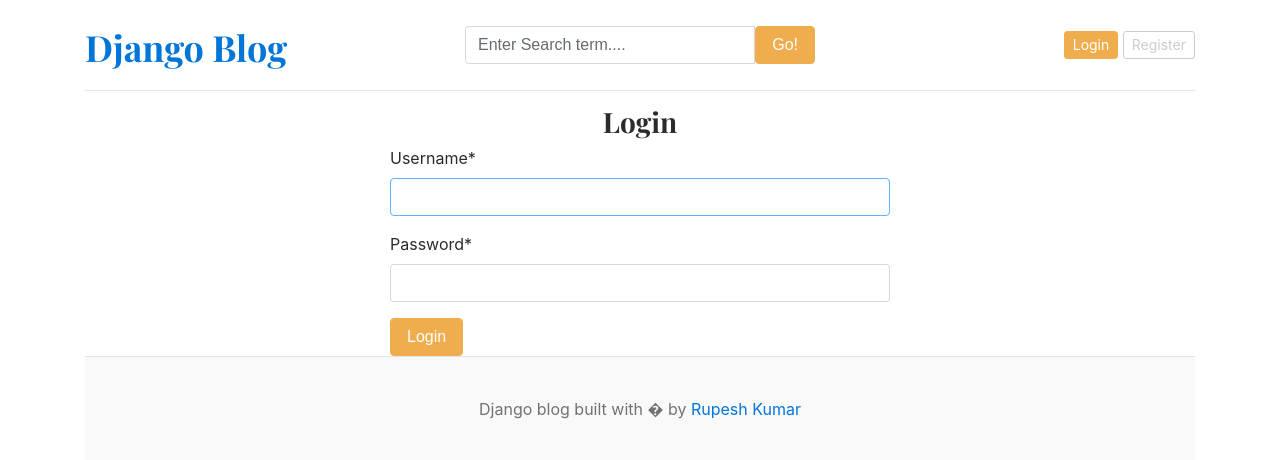
After one commit to RUPESH-YADRAJ/Blogging-Website, a Django app: page /login/ in a window 1280 px wide. The commit adds this page. Shown: the top 460 px of the page. Run offline with Django 5.2, Linux system fonts and the light colour scheme; data that the repository does not hold is empty; some libraries are stand-ins or nearby versions.

Commit message:
login and logout functionality

```diff
--- a/blog_main/forms.py
+++ b/blog_main/forms.py
@@ -3,4 +3,4 @@ from django.contrib.auth.forms import UserCreationForm
 class RegistrationForm(UserCreationForm):
   class Meta:
     model = User
-    fields = ( 'email','username')
+    fields = ( 'email','username','password1','password2')
--- a/blog_main/urls.py
+++ b/blog_main/urls.py
@@ -27,5 +27,7 @@ urlpatterns = [
     path('category/', include('blogs.urls')),
     path('blogs/<slug:slug>/', BlogsView.blogs, name = 'blogs'),
     path('blogs/search/',BlogsView.search, name = 'search'),
-    path('register/', views.register, name = 'register')
+    path('register/', views.register, name = 'register'),
+    path('login/', views.login, name = 'login'),
+    path('logout/', views.logout, name = 'logout'),
 ] + static(settings.MEDIA_URL, document_root=settings.MEDIA_ROOT)
--- a/blog_main/views.py
+++ b/blog_main/views.py
@@ -4,6 +4,8 @@ from django.shortcuts import redirect,render
 from blogs.models import Blog,Category
 from assignment.models import About
 from .forms import RegistrationForm
+from django.contrib.auth.forms import AuthenticationForm
+from django.contrib import auth
 def home(request):
   featured_posts = Blog.objects.filter(is_featured = True, status = 'Published').order_by('-updated_at')
   posts = Blog.objects.filter(is_featured = False, status = 'Published')
@@ -39,3 +41,23 @@ def register(request):
     'form':form,
   }
   return render(request, 'register.html',context)
+
+def login(request):
+  if request.method == 'POST':
+    form = AuthenticationForm(request, data = request.POST)
+    if form.is_valid():
+      username = form.cleaned_data['username']
+      password = form.cleaned_data['password']
+      user = auth.authenticate(username = username, password = password)
+      if user is not None:
+        auth.login(request, user)
+      return redirect('home')
+  form = AuthenticationForm()
+  context = {
+    'form' : form
+  }
+  return render(request,'login.html',context)
+
+def logout(request):
+  auth.logout(request)
+  return redirect('home')
--- a/templates/base.html
+++ b/templates/base.html
@@ -27,8 +27,14 @@
             </form>
           </div>
           <div class="col-4 d-flex justify-content-end align-items-center">
-            <a class="btn btn-sm btn-warning" href="#">Login</a> &nbsp;
+            {% if not user.is_authenticated %}
+            <a class="btn btn-sm btn-warning" href="{%url 'login' %}">Login</a> &nbsp;
             <a class="btn btn-sm btn-outline-secondary" href="{% url 'register' %}">Register</a>
+            {% else %}
+            <span>You are logged in as {{user}}</span>
+            &emsp;
+            <span><a href="{% url 'logout' %}">Logout</a></span>
+            {% endif %}
           </div>
         </div>
       </header>
--- /dev/null
+++ b/templates/login.html
@@ -0,0 +1,13 @@
+{% extends 'base.html' %}
+
+{% block content %}
+{% load crispy_forms_tags %}
+
+<h3 class="text-center">Login</h3>
+
+<form action="{% url 'login' %}" method="POST" style="width:500px; margin:auto;">
+    {% csrf_token %}
+    {{ form | crispy }}
+    <button type="submit" class="btn btn-warning">Login</button>
+</form>
+{% endblock %}
```
